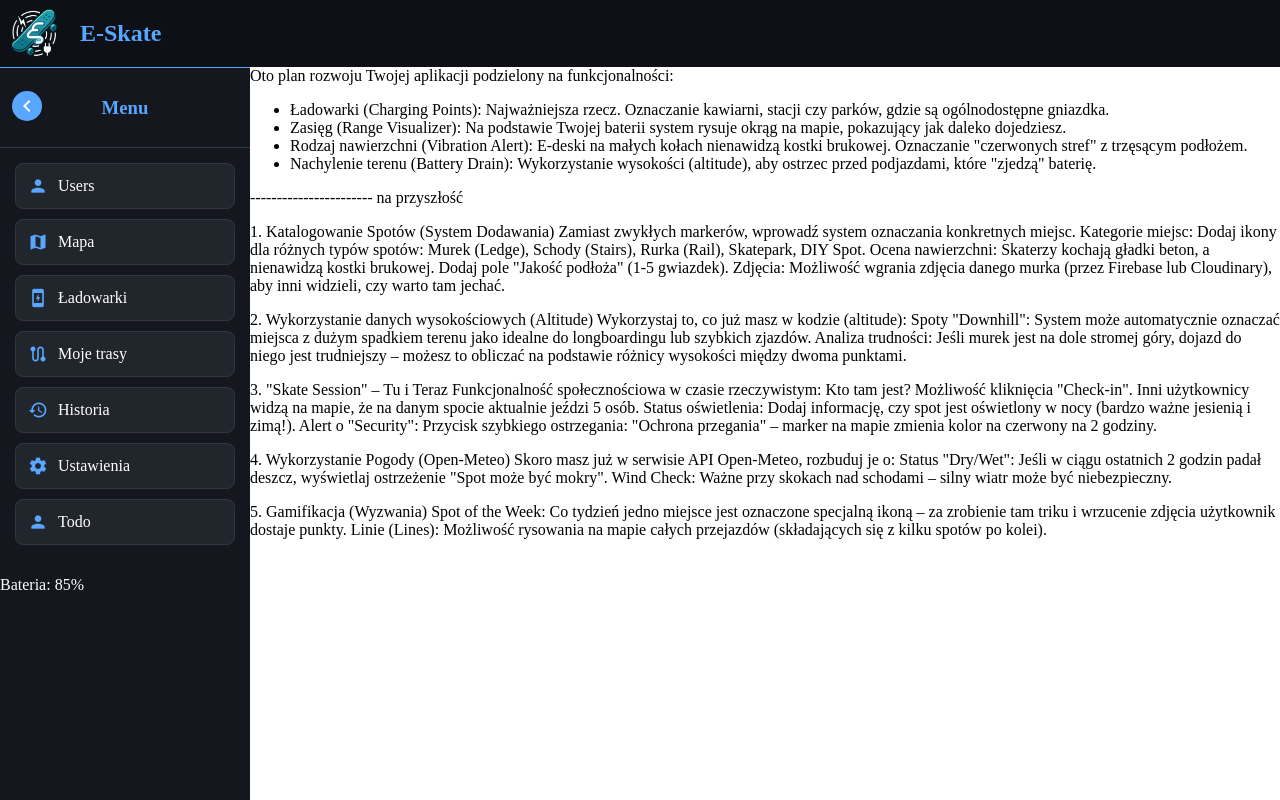
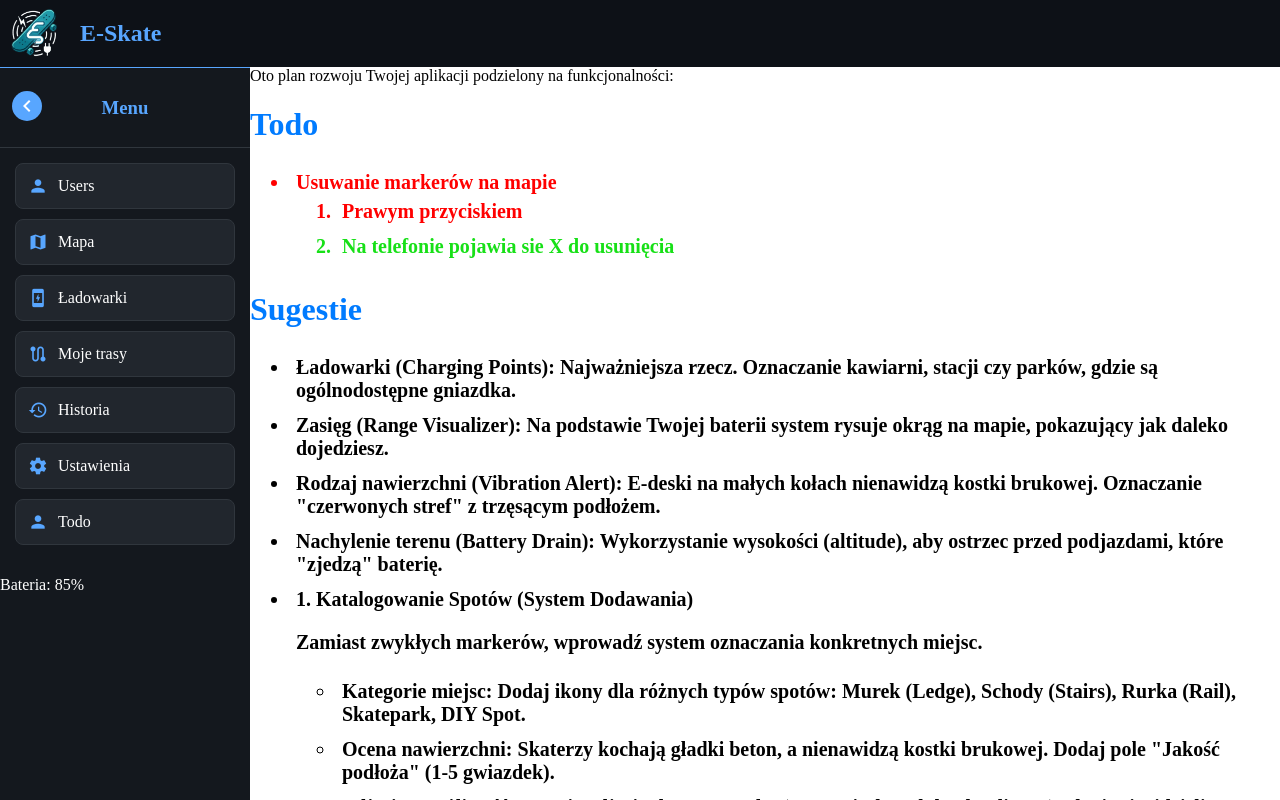
Before and after one commit to flaaaxxx/learningAngular, an Angular app: page /todo in a window 1280 px wide. Built offline with nearby package versions, Linux system fonts and the light colour scheme.

Commit message:
Usuwanie markerow prawym przyciskiem myszy

```diff
--- a/package.json
+++ b/package.json
@@ -3,7 +3,7 @@
   "version": "0.0.0",
   "scripts": {
     "ng": "ng",
-    "start": "ng serve --host=0.0.0.0 --port=4200 --ssl true",
+    "start": "ng serve --port=4444",
     "build": "ng build",
     "watch": "ng build --watch --configuration development",
     "test": "ng test"
--- a/src/app/map/map-tools/map-tools.scss
+++ b/src/app/map/map-tools/map-tools.scss
@@ -7,13 +7,12 @@ $icon-color: #8b949e;
     z-index: 1000;
     width: 180px;
     background: rgba(13, 17, 23, 0.9); // $dark-bg z lekkim prześwitem
-    border: 1px solid #30363d;
     border-radius: 12px;
     box-shadow: 0 8px 32px rgba(0, 0, 0, 0.4);
     backdrop-filter: blur(8px);
     color: white;
     overflow: hidden;
-    border: 1px solid (var(--primary));
+    border: 1px solid var(--primary);
 
     .panel-header {
         background: #161b22;
--- a/src/app/map/map-tools/map-tools.ts
+++ b/src/app/map/map-tools/map-tools.ts
@@ -1,4 +1,4 @@
-import { CdkDrag } from '@angular/cdk/drag-drop';
+import { CdkDrag, CdkDragHandle } from '@angular/cdk/drag-drop';
 import { CommonModule } from '@angular/common';
 import { Component, input, output } from '@angular/core';
 
@@ -13,7 +13,7 @@ export enum DrawMode {
 
 @Component({
   selector: 'app-map-tools',
-  imports: [CommonModule, CdkDrag],
+  imports: [CommonModule, CdkDrag, CdkDragHandle],
   templateUrl: './map-tools.html',
   styleUrl: './map-tools.scss',
   standalone: true
--- a/src/app/sidebar/sidebar.scss
+++ b/src/app/sidebar/sidebar.scss
@@ -12,7 +12,6 @@ $sidebar-width: 250px;
     color: white;
     display: flex;
     flex-direction: column;
-    overflow: visible;
 
     &.collapsed {
         width: 0;
@@ -53,6 +52,10 @@ $sidebar-width: 250px;
 
         cursor: pointer;
         z-index: 1000;
+
+      i {
+        margin-top: 1px;
+      }
     }
 
     .sidebar-header {
--- a/src/app/todo/todo.css
+++ b/src/app/todo/todo.css
@@ -0,0 +1,21 @@
+h1 {
+  color: #007bff;
+}
+
+ul {
+
+}
+
+li {
+  font-size: 20px;
+  padding: 6px;
+  font-weight: 700;
+}
+
+.todo {
+  color: red;
+}
+
+.done {
+  color: #17e017;
+}
--- a/src/app/todo/todo.html
+++ b/src/app/todo/todo.html
@@ -1,71 +1,74 @@
 Oto plan rozwoju Twojej aplikacji podzielony na funkcjonalności:
 
+<h1>Todo </h1>
 <ul>
-    <li>Ładowarki (Charging Points): Najważniejsza rzecz. Oznaczanie kawiarni, stacji czy parków, gdzie są
-        ogólnodostępne gniazdka.</li>
-    <li>Zasięg (Range Visualizer): Na podstawie Twojej baterii system rysuje okrąg na mapie, pokazujący jak daleko
-        dojedziesz.</li>
-    <li>Rodzaj nawierzchni (Vibration Alert): E-deski na małych kołach nienawidzą kostki brukowej. Oznaczanie
-        "czerwonych stref" z trzęsącym podłożem.</li>
-    <li>Nachylenie terenu (Battery Drain): Wykorzystanie wysokości (altitude), aby ostrzec przed podjazdami, które
-        "zjedzą" baterię.</li>
+    <li class="todo">Usuwanie markerów na mapie
+      <ol>
+        <li class="todo">Prawym przyciskiem</li>
+        <li class="done">Na telefonie pojawia sie X do usunięcia</li>
+      </ol>
+    </li>
 </ul>
 
-<p>----------------------- na przyszłość</p>
 
-<p>
-    1. Katalogowanie Spotów (System Dodawania)
+<h1>Sugestie</h1>
+<ul>
+  <li>Ładowarki (Charging Points): Najważniejsza rzecz. Oznaczanie kawiarni, stacji czy parków, gdzie są
+    ogólnodostępne gniazdka.</li>
+  <li>Zasięg (Range Visualizer): Na podstawie Twojej baterii system rysuje okrąg na mapie, pokazujący jak daleko
+    dojedziesz.</li>
+  <li>Rodzaj nawierzchni (Vibration Alert): E-deski na małych kołach nienawidzą kostki brukowej. Oznaczanie
+    "czerwonych stref" z trzęsącym podłożem.</li>
+  <li>Nachylenie terenu (Battery Drain): Wykorzystanie wysokości (altitude), aby ostrzec przed podjazdami, które
+    "zjedzą" baterię.</li>
+  <li>
+    <strong>1. Katalogowanie Spotów (System Dodawania)</strong>
+    <p>Zamiast zwykłych markerów, wprowadź system oznaczania konkretnych miejsc.</p>
+    <ul>
+      <li><strong>Kategorie miejsc:</strong> Dodaj ikony dla różnych typów spotów: Murek (Ledge), Schody (Stairs), Rurka (Rail), Skatepark, DIY Spot.</li>
+      <li><strong>Ocena nawierzchni:</strong> Skaterzy kochają gładki beton, a nienawidzą kostki brukowej. Dodaj pole "Jakość podłoża" (1-5 gwiazdek).</li>
+      <li><strong>Zdjęcia:</strong> Możliwość wgrania zdjęcia danego murka (przez Firebase lub Cloudinary), aby inni widzieli, czy warto tam jechać.</li>
+    </ul>
+  </li>
 
+  <li>
+    <strong>2. Wykorzystanie danych wysokościowych (Altitude)</strong>
+    <p>Wykorzystaj to, co już masz w kodzie (altitude):</p>
+    <ul>
+      <li><strong>Spoty "Downhill":</strong> System może automatycznie oznaczać miejsca z dużym spadkiem terenu jako idealne do longboardingu lub szybkich zjazdów.</li>
+      <li><strong>Analiza trudności:</strong> Jeśli murek jest na dole stromej góry, dojazd do niego jest trudniejszy – możesz to obliczać na podstawie różnicy wysokości między dwoma punktami.</li>
+    </ul>
+  </li>
 
-    Zamiast zwykłych markerów, wprowadź system oznaczania konkretnych miejsc.
+  <li>
+    <strong>3. "Skate Session" – Tu i Teraz</strong>
+    <p>Funkcjonalność społecznościowa w czasie rzeczywistym:</p>
+    <ul>
+      <li><strong>Kto tam jest?</strong> Możliwość kliknięcia "Check-in". Inni użytkownicy widzą na mapie, że na danym spocie aktualnie jeździ 5 osób.</li>
+      <li><strong>Status oświetlenia:</strong> Dodaj informację, czy spot jest oświetlony w nocy (bardzo ważne jesienią i zimą!).</li>
+      <li><strong>Alert o "Security":</strong> Przycisk szybkiego ostrzegania: "Ochrona przegania" – marker na mapie zmienia kolor na czerwony na 2 godziny.</li>
+    </ul>
+  </li>
 
-    Kategorie miejsc: Dodaj ikony dla różnych typów spotów: Murek (Ledge), Schody (Stairs), Rurka (Rail), Skatepark, DIY
-    Spot.
+  <li>
+    <strong>4. Wykorzystanie Pogody (Open-Meteo)</strong>
+    <p>Skoro masz już w serwisie API Open-Meteo, rozbuduj je o:</p>
+    <ul>
+      <li><strong>Status "Dry/Wet":</strong> Jeśli w ciągu ostatnich 2 godzin padał deszcz, wyświetlaj ostrzeżenie "Spot może być mokry".</li>
+      <li><strong>Wind Check:</strong> Ważne przy skokach nad schodami – silny wiatr może być niebezpieczny.</li>
+    </ul>
+  </li>
 
-    Ocena nawierzchni: Skaterzy kochają gładki beton, a nienawidzą kostki brukowej. Dodaj pole "Jakość podłoża" (1-5
-    gwiazdek).
+  <li>
+    <strong>5. Gamifikacja (Wyzwania)</strong>
+    <ul>
+      <li><strong>Spot of the Week:</strong> Co tydzień jedno miejsce jest oznaczone specjalną ikoną – za zrobienie tam triku i wrzucenie zdjęcia użytkownik dostaje punkty.</li>
+      <li><strong>Linie (Lines):</strong> Możliwość rysowania na mapie całych przejazdów (składających się z kilku spotów po kolei).</li>
+    </ul>
+  </li>
+</ul>
 
-    Zdjęcia: Możliwość wgrania zdjęcia danego murka (przez Firebase lub Cloudinary), aby inni widzieli, czy warto tam
-    jechać.
-</p>
-
-<p>
-    2. Wykorzystanie danych wysokościowych (Altitude)
-    Wykorzystaj to, co już masz w kodzie (altitude):
-
-    Spoty "Downhill": System może automatycznie oznaczać miejsca z dużym spadkiem terenu jako idealne do longboardingu
-    lub szybkich zjazdów.
-
-    Analiza trudności: Jeśli murek jest na dole stromej góry, dojazd do niego jest trudniejszy – możesz to obliczać na
-    podstawie różnicy wysokości między dwoma punktami.
-</p>
-
-<p>
-    3. "Skate Session" – Tu i Teraz
-    Funkcjonalność społecznościowa w czasie rzeczywistym:
-
-    Kto tam jest? Możliwość kliknięcia "Check-in". Inni użytkownicy widzą na mapie, że na danym spocie aktualnie jeździ
-    5 osób.
-
-    Status oświetlenia: Dodaj informację, czy spot jest oświetlony w nocy (bardzo ważne jesienią i zimą!).
-
-    Alert o "Security": Przycisk szybkiego ostrzegania: "Ochrona przegania" – marker na mapie zmienia kolor na czerwony
-    na 2 godziny.
-</p>
-
-<p>
-    4. Wykorzystanie Pogody (Open-Meteo)
-    Skoro masz już w serwisie API Open-Meteo, rozbuduj je o:
-
-    Status "Dry/Wet": Jeśli w ciągu ostatnich 2 godzin padał deszcz, wyświetlaj ostrzeżenie "Spot może być mokry".
-
-    Wind Check: Ważne przy skokach nad schodami – silny wiatr może być niebezpieczny.
-</p>
-
-<p>
-    5. Gamifikacja (Wyzwania)
-    Spot of the Week: Co tydzień jedno miejsce jest oznaczone specjalną ikoną – za zrobienie tam triku i wrzucenie
-    zdjęcia użytkownik dostaje punkty.
-
-    Linie (Lines): Możliwość rysowania na mapie całych przejazdów (składających się z kilku spotów po kolei).
-</p>
+<h1>Zrobione</h1>
+<ul>
+  <li class="done">Na telefonie pojawia sie X do usunięcia</li>
+</ul>
```
Also changed, not shown: src/app/map/map.ts (+92 -6 lines), src/app/sidebar/sidebar.html (line endings or trailing spaces), src/app/webcam-service/webcam-service.ts (line endings or trailing spaces).
